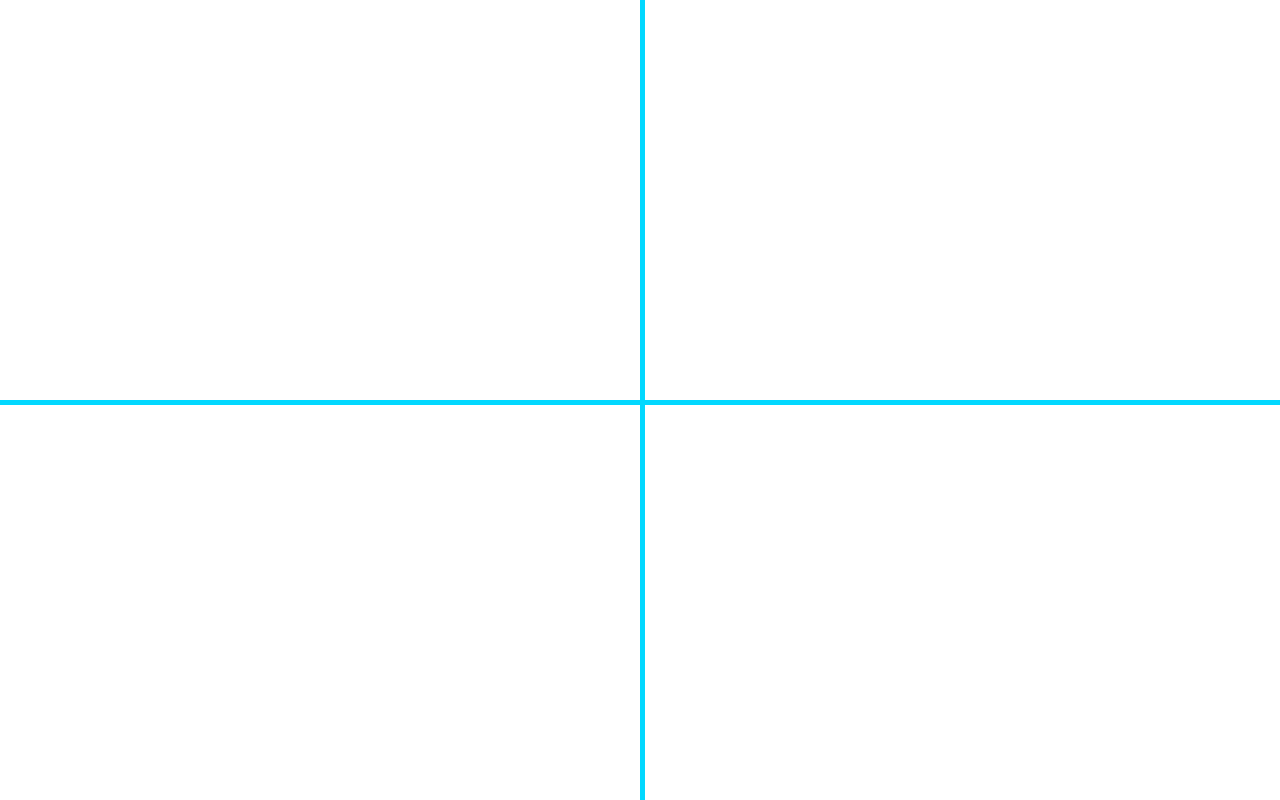
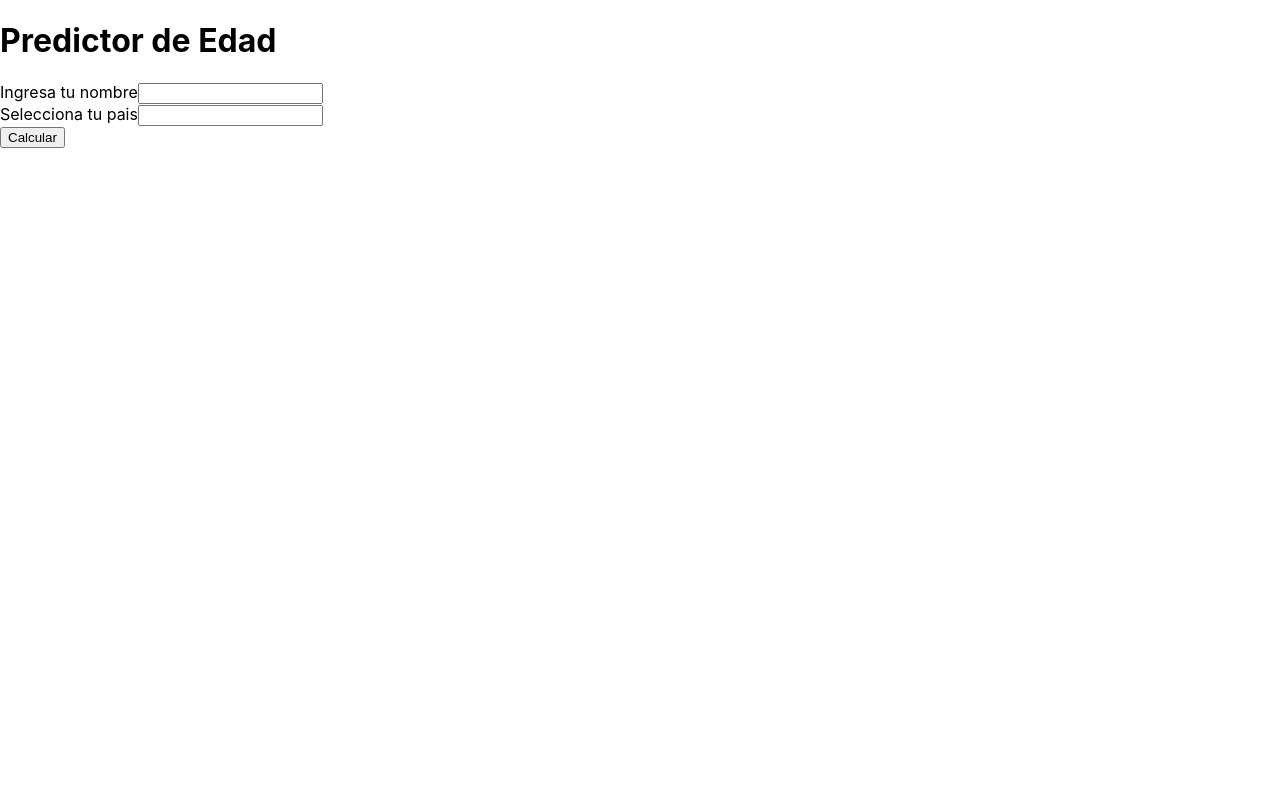
Before and after one commit to rojasmcamilo/prueba-fintegra, a React (Create React App) app: page / in a window 1280 px wide. Built offline with nearby package versions, Linux system fonts and the light colour scheme.

Commit message:
Se crea componente Predictor de Edad. Unicamente funcionalidades, pendiente implementar funcionalidad. Instalacio de axios. Cristhian Rojas

```diff
--- a/package.json
+++ b/package.json
@@ -6,6 +6,7 @@
     "@testing-library/jest-dom": "^5.16.5",
     "@testing-library/react": "^13.4.0",
     "@testing-library/user-event": "^13.5.0",
+    "axios": "^1.1.2",
     "react": "^18.2.0",
     "react-dom": "^18.2.0",
     "react-scripts": "5.0.1",
--- a/src/App.js
+++ b/src/App.js
@@ -1,11 +1,14 @@
+//Components
+//import Cruz from './components/Cruz';
+import AgePredictor from './components/AgePredictor';
+
 
 import './App.css';
 
 function App() {
   return (
     <div className="App">
-          <div className='xAxis'></div>
-          <div className='yAxis'></div>
+          <AgePredictor/>
     </div>
   );
 }
--- /dev/null
+++ b/src/components/AgePredictor.js
@@ -0,0 +1,28 @@
+import "../css/AgePredictor.css"
+
+function AgePredictor () {
+
+    const calcular = (e) => {
+        e.preventDefault();
+        console.log('Esta funcionando el submit');
+    }
+
+
+    return(
+        <>
+        <h1>Predictor de Edad</h1>
+
+        <form onSubmit={calcular}>
+            <label id='name'>Ingresa tu nombre</label>
+            <input type='text' name='name'/>
+            <br/>
+            <label id='country'>Selecciona tu pais</label>
+            <input type='select' name='country'></input>
+            <br/>
+            <button type='submit'>Calcular</button>
+        </form>
+        </>
+    )
+}
+
+export default AgePredictor;
--- /dev/null
+++ b/src/components/Cruz.js
@@ -0,0 +1,13 @@
+import '../css/Cruz.css'
+
+
+function Cruz (){
+    return (
+        <>
+            <div className='xAxis'></div>
+            <div className='yAxis'></div>
+        </>
+    )
+}
+
+export default Cruz;
--- /dev/null
+++ b/src/css/Cruz.css
@@ -0,0 +1,13 @@
+.xAxis{
+    width: 50%;
+    height: 100vh;
+    border-right: 5px solid #02d8ff;
+  }
+
+  .yAxis{
+    width: 100%;
+    height: 50vh;
+    border-bottom: 5px solid #02d8ff;
+    position: absolute;
+    top: 0;
+  }
```
Also changed, not shown: src/css/AgePredictor.css (added), 1 other file (tests, documents, lock files or other folders).
